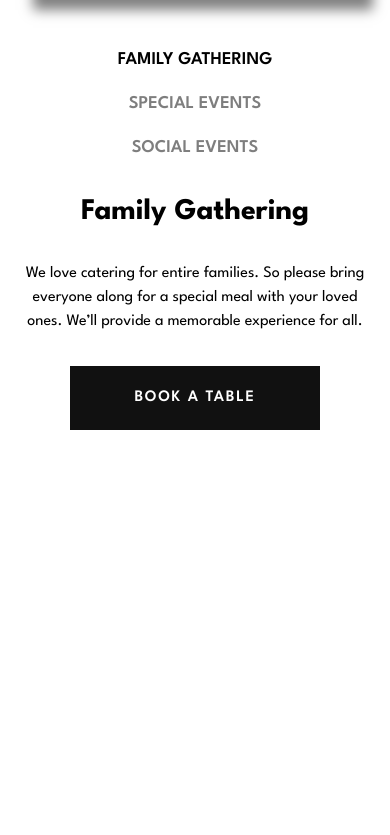
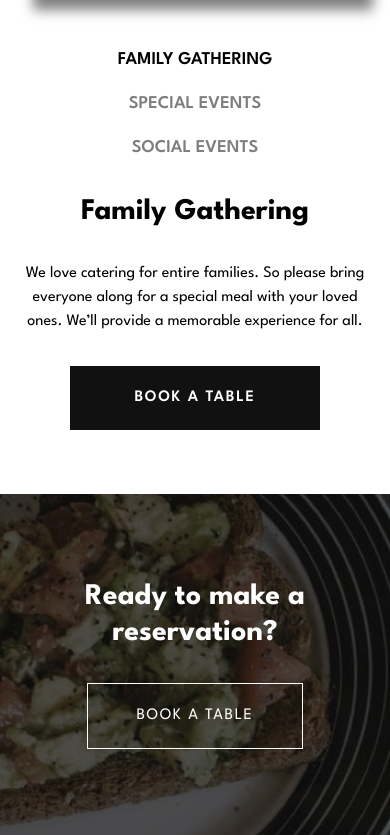
Before and after one commit to AtanasovCode/dine, a React (Vite) app: page / in a window 390 px wide. Shown: the part 4303-5138 px from the top of the page. Before the commit the page ends 4797 px from the top, so only its background shows below. Built offline with nearby package versions, Linux system fonts and the light colour scheme.

Commit message:
created fully responsive reservation section

```diff
--- /dev/null
+++ b/src/components/homepage/sections/Reservation.jsx
@@ -0,0 +1,50 @@
+import desktop from '../../../assets/homepage/ready-bg-desktop.jpg';
+import desktopx2 from '../../../assets/homepage/ready-bg-desktop@2x.jpg';
+import tablet from '../../../assets/homepage/ready-bg-tablet.jpg';
+import tabletx2 from '../../../assets/homepage/ready-bg-tablet@2x.jpg';
+import mobile from '../../../assets/homepage/ready-bg-mobile.jpg';
+import mobilex2 from '../../../assets/homepage/ready-bg-mobile@2x.jpg';
+
+const Reservation = () => {
+    return (
+        <div className="
+            flex items-center justify-center w-full relative
+        ">
+            <picture className="w-full h-full">
+                {/*Mobile*/}
+                <source
+                    media="(max-width: 600px)"
+                    srcSet={`${mobile} 1x, ${mobilex2} 2x`}
+                />
+                {/*Tablet*/}
+                <source
+                    media="(max-width: 1200px)"
+                    ssrcSet={`${tablet} 1x, ${tabletx2} 2x`}
+                />
+                <img
+                    srcSet={`${desktop} 1x, ${desktopx2} 2x`}
+                    alt="background image of a pizza"
+                    className="w-full sm:h-[40vh] lg:h-auto"
+                />
+            </picture>
+
+            <div className="
+                absolute w-full h-full top-0 left-0 flex flex-col items-center justify-center text-white
+                lg:flex-row
+            ">
+                <div className="font-bold text-3xl mb-8 text-center lg:mr-16 lg:mb-0">
+                    Ready to make a reservation?
+                </div>
+                <div className="flex items-center justify-center">
+                    <input
+                        type="button"
+                        value="Book a table"
+                        className="px-12 py-5 bg-transparent border border-solid border-white text-white uppercase tracking-widest"
+                    />
+                </div>
+            </div>
+        </div>
+    );
+}
+
+export default Reservation;
--- a/src/routes/Homepage.jsx
+++ b/src/routes/Homepage.jsx
@@ -2,6 +2,7 @@ import Hero from "../components/homepage/sections/Hero";
 import Description from "../components/homepage/sections/Description";
 import Highlights from "../components/homepage/sections/Highlights";
 import Family from "../components/homepage/sections/Family";
+import Reservation from "../components/homepage/sections/Reservation";
 
 const Homepage = () => {
     return (
@@ -10,6 +11,7 @@ const Homepage = () => {
             <Description />
             <Highlights />
             <Family />
+            <Reservation />
         </div>
     );
 }
```
